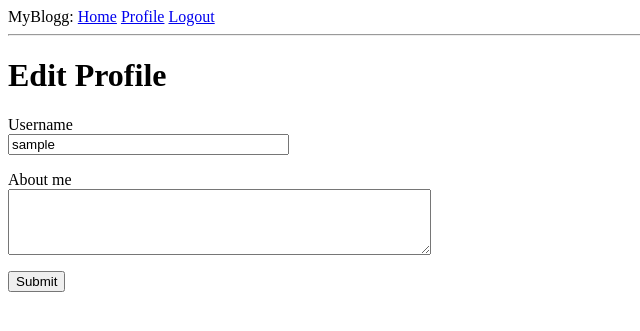
After one commit to designravenous/flask_stuff, a Flask app: page /edit_profile in a window 1280 px wide. The commit adds this page. Shown: the top 331 px of the page, without its empty margins (0-640 px from the left). Run offline with Flask 2, Linux system fonts and the light colour scheme; the visitor is signed in with stand-in values (Sample User, id 1); data comes from the database, SQL or seed files in the repository; both versions use the stored data as it was after the commit.

Commit message:
create a EditProfileForm in forms, add editprofile in templates and add route for the edit profile

```diff
--- a/app/forms.py
+++ b/app/forms.py
@@ -1,6 +1,6 @@
 from flask_wtf import FlaskForm
-from wtforms import StringField, PasswordField, BooleanField, SubmitField
-from wtforms.validators import DataRequired, ValidationError, Email, EqualTo
+from wtforms import StringField, PasswordField, BooleanField, SubmitField, TextAreaField
+from wtforms.validators import DataRequired, ValidationError, Email, EqualTo, Length
 from app.models import User
 
 class LoginForm(FlaskForm):
@@ -26,3 +26,8 @@ class RegistrationForm(FlaskForm):
         user = User.query.filter_by(email=email.data).first()
         if user is not None:
             raise ValidationError('Please use a different email address')
+
+class EditProfileForm(FlaskForm):
+    username = StringField('Username', validators=[DataRequired()])
+    about_me = TextAreaField('About me', validators=[Length(min=0, max=140)])
+    submit = SubmitField('Submit')
--- a/app/routes.py
+++ b/app/routes.py
@@ -2,7 +2,7 @@ from flask import render_template, flash, redirect, url_for, request
 from app import app, db
 from flask_login import current_user, login_user, logout_user, login_required
 from app.models import User
-from app.forms import LoginForm, RegistrationForm
+from app.forms import LoginForm, RegistrationForm, EditProfileForm
 from werkzeug.urls import url_parse
 from datetime import datetime
 
@@ -74,3 +74,19 @@ def user(username):
         {'author': user, 'body': 'Test post #2'}
     ]
     return render_template('user.html', user=user, posts=posts)
+
+@app.route('/edit_profile', methods=['GET', 'POST'])
+@login_required
+def edit_profile():
+    form = EditProfileForm()
+    if form.validate_on_submit():
+        current_user.username = form.username.data
+        current_user.about_me = form.about_me.data
+        db.session.commit()
+        flash('Your changes have been saved.')
+        return redirect(url_for('edit_profile'))
+    elif request.method == 'GET':
+        form.username.data = current_user.username
+        form.about_me.data = current_user.about_me
+    return render_template('edit_profile.html', title='Edit Profile',
+                           form=form)
--- /dev/null
+++ b/app/templates/edit_profile.html
@@ -0,0 +1,23 @@
+{% extends "base.html" %}
+
+{% block content %}
+    <h1>Edit Profile</h1>
+    <form action="" method="post">
+        {{ form.hidden_tag() }}
+        <p>
+            {{ form.username.label }}<br>
+            {{ form.username(size=32) }}<br>
+            {% for error in form.username.errors %}
+            <span style="color: red;">[{{ error }}]</span>
+            {% endfor %}
+        </p>
+        <p>
+            {{ form.about_me.label }}<br>
+            {{ form.about_me(cols=50, rows=4) }}<br>
+            {% for error in form.about_me.errors %}
+            <span style="color: red;">[{{ error }}]</span>
+            {% endfor %}
+        </p>
+        <p>{{ form.submit() }}</p>
+    </form>
+{% endblock %}
--- a/app/templates/user.html
+++ b/app/templates/user.html
@@ -7,6 +7,9 @@
             <td><h1>User: {{ user.username }}</h1>
             {% if user.about_me %}<p>{{ user.about_me }}</p>{% endif %}
             {% if user.last_seen %}<p>Last seen on: {{ user.last_seen }}</p>{% endif %}
+            {% if user == current_user %}
+            <p><a href="{{ url_for('edit_profile') }}">Edit your profile</a></p>
+            {% endif %}
             </td>
         </tr>
     </table>
```
Also changed, not shown: app.db.
